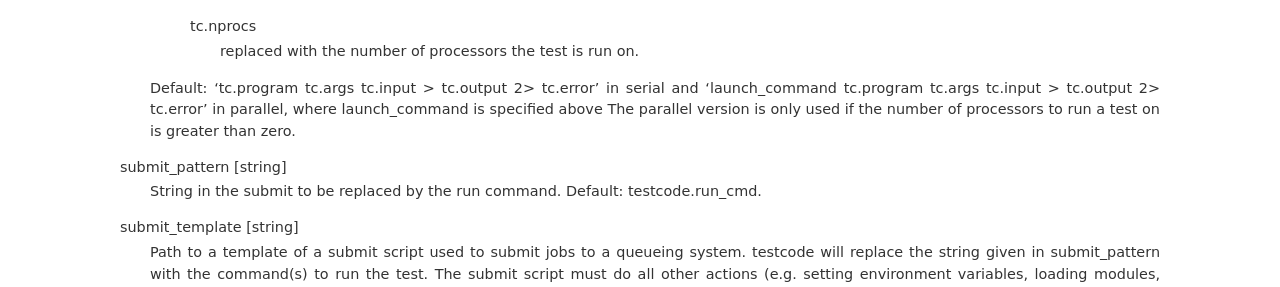
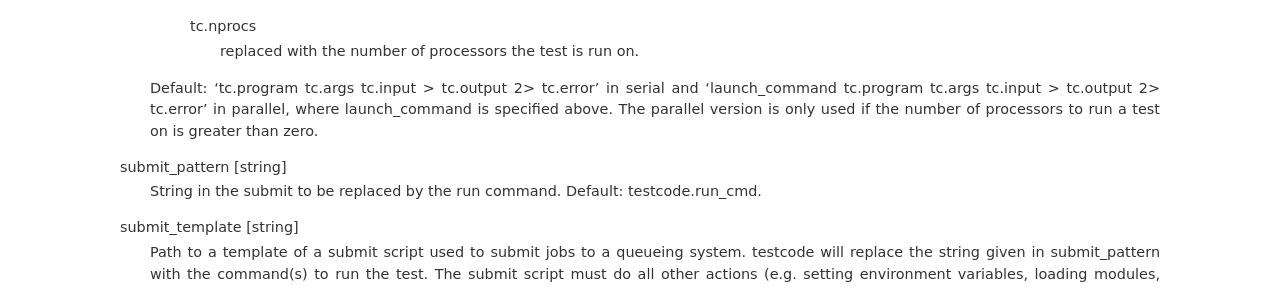
Before and after one commit to jsspencer/testcode, a Sphinx documentation site: the page built from docs/userconfig.rst, in a window 1280 px wide and 900 px high, scrolled down 1926 px. Shown: the part 180-467 px from the top of the window. Built offline with Sphinx 7.4.7, drawn with Linux system fonts in a browser that asks for light colours.

Commit message:
Fix missing full stop.

```diff
--- a/docs/userconfig.rst
+++ b/docs/userconfig.rst
@@ -105,7 +105,7 @@ run_cmd_template [string]
 
     Default: 'tc.program tc.args tc.input > tc.output 2> tc.error' in serial
     and 'launch_command tc.program tc.args tc.input > tc.output 2> tc.error' in
-    parallel, where launch_command is specified above The parallel version is
+    parallel, where launch_command is specified above.  The parallel version is
     only used if the number of processors to run a test on is greater than
     zero.
 submit_pattern [string]
```
